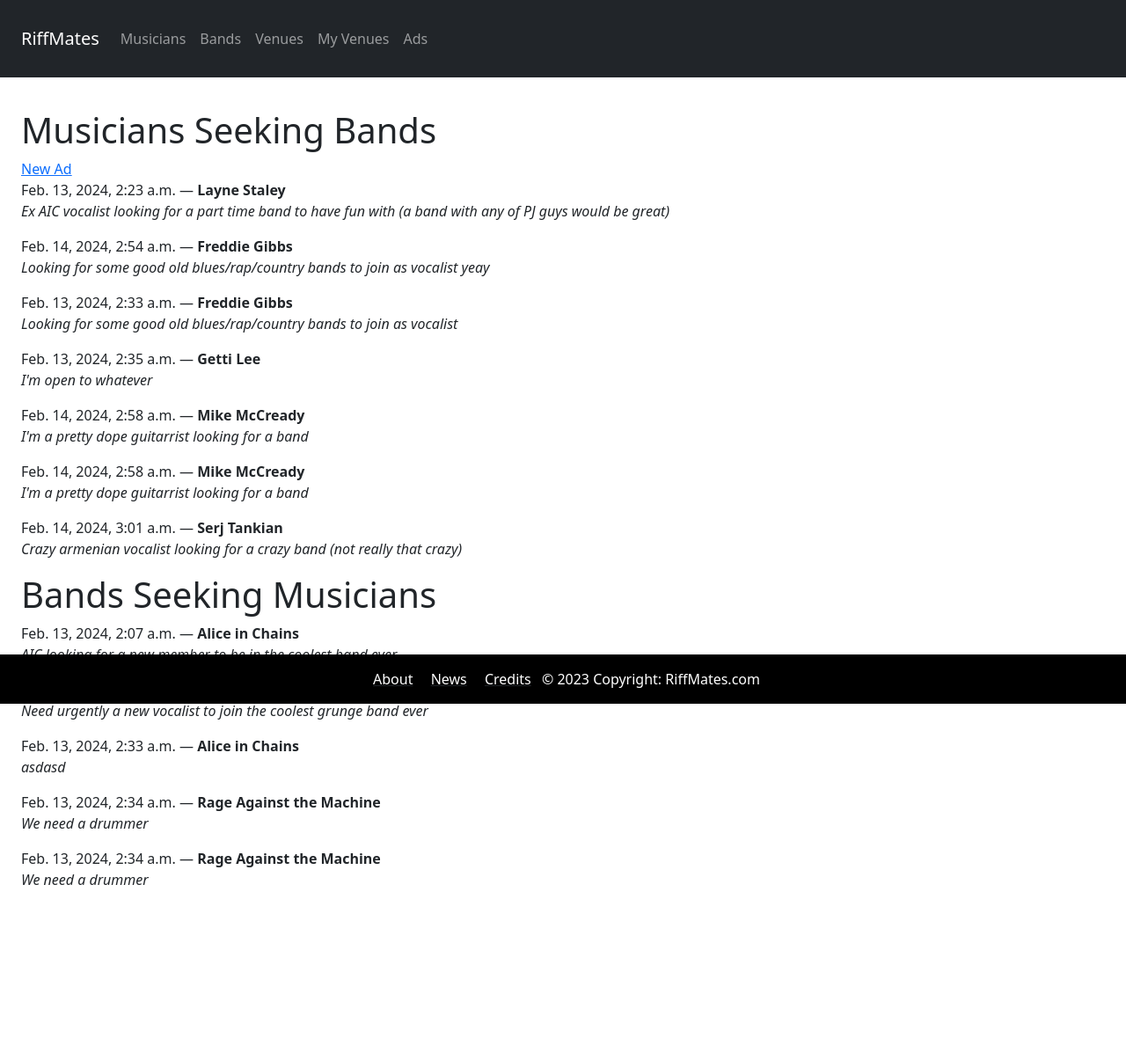
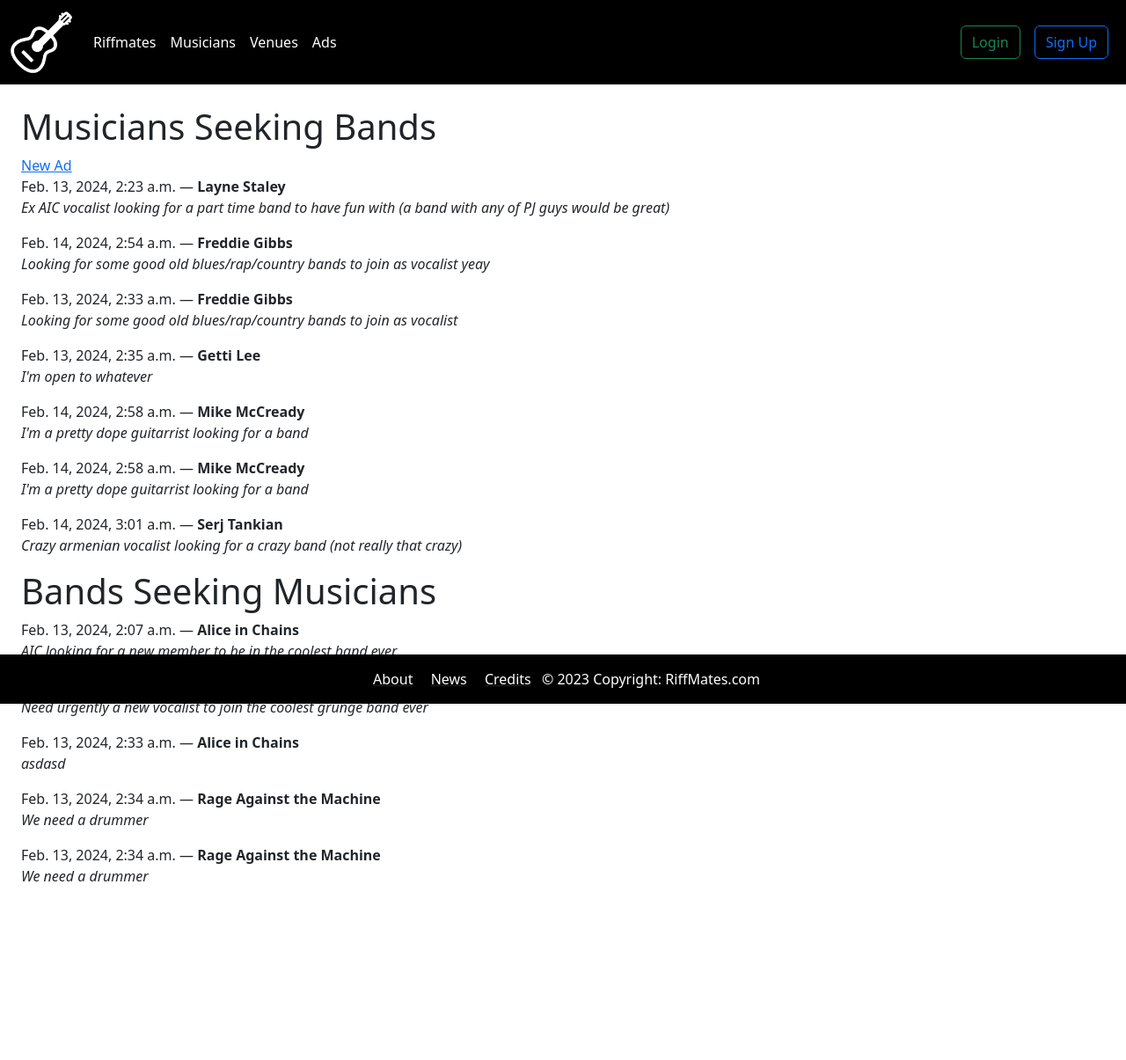
Before and after one commit to Paolovg95/RiffMates, a Django app: page /content/ads/ in a window 1280 px wide. Shown: the top 1205 px of the page at 88% size. After the commit the page ends 1002 px from the top, so only its background shows below. Run offline with Django 4.2, Linux system fonts and the light colour scheme; data comes from the database, SQL or seed files in the repository; both versions use the stored data as it was after the commit; some libraries are stand-ins or nearby versions.

Commit message:
Navbar added with bootstrap CSS and JS, partial folder added for navbar and footer

```diff
--- a/RiffMates/settings.py
+++ b/RiffMates/settings.py
@@ -126,6 +126,6 @@ STATICFILES_DIRS = [BASE_DIR / 'static']
 DEFAULT_AUTO_FIELD = 'django.db.models.BigAutoField'
 
 # Account Management
-LOGIN_REDIRECT_URL = '/bands/'
-LOGOUT_REDIRECT_URL = '/bands/'
+LOGIN_REDIRECT_URL = '/'
+LOGOUT_REDIRECT_URL = '/'
 EMAIL_BACKEND = 'django.core.mail.backends.console.EmailBackend'
--- a/RiffMates/urls.py
+++ b/RiffMates/urls.py
@@ -20,6 +20,7 @@ from home import views as home_views
 from bands.views import get_venues
 
 urlpatterns = [
+    path('', home_views.home, name="home"),
     path('bands/',include("bands.urls")),
     path('content/',include("content.urls")),
     path('admin/', admin.site.urls),
--- a/bands/urls.py
+++ b/bands/urls.py
@@ -6,6 +6,6 @@ urlpatterns = [
     path('musician/<int:musician_id>/', views.get_musician, name="musician"),
     path('musicians', views.get_musicians, name="musicians"),
     path('<str:band_id>', views.get_band, name="band"),
-    path('restricted_musician/<int:musician_id>/', views.musician_restricted),
+    path('restricted_musician/<int:musician_id>/', views.musician_restricted, name='musician_profiles_restricted'),
     path('restricted_venues/', views.venues_restricted, name="my_venues_restricted"),
 ]
--- a/bands/views.py
+++ b/bands/views.py
@@ -89,7 +89,7 @@ def venues_restricted(request):
         """
     else:
         content = f"""
-            <h1>No venues associated</h1>
+            <h1>No venues associated to your profile</h1>
 
             <p>Move on</p>
         """
--- a/content/views.py
+++ b/content/views.py
@@ -66,24 +66,21 @@ def seeking_ad(request, ad_id=0):
         # Ad ID of 0 means the form is created based solely on the submitted data
         if ad_id == 0:
             form = SeekingAdForm(request.POST)
-            if form.is_valid():
-                ad = form.save(commit=False)
-                ad.owner = request.user
-                ad.save()
-                return redirect("ads")
+            validate_ad_form(request, form)
+            return redirect("ads")
         else:
             ad_instance = get_object_or_404(SeekingAd, id=ad_id, owner=request.user)
             form = SeekingAdForm(request.POST, instance=ad_instance)
-            if form.is_valid():
-                ad = form.save(commit=False)
-                ad.owner = request.user
-                ad.save()
-                return redirect("ads")
-
-
+            validate_ad_form(request, form)
+            return redirect("ads")
     # Was a GET, or Form was not valid
     data = {
         "form": form,
     }
+    return render(request, "seeking_ad.html", data)
 
-    return render(request, "seeking_ad.html", data)
+def validate_ad_form(request, form):
+    if form.is_valid():
+        ad = form.save(commit=False)
+        ad.owner = request.user
+        ad.save()
--- a/home/views.py
+++ b/home/views.py
@@ -5,6 +5,8 @@ from datetime import datetime
 # Create your views here.
 
 # Render template w/ context via template
+def home(request):
+    return render(request, "base.html", {})
 def view_credits(request):
 
     credit_context = {
--- a/static/css/styles.css
+++ b/static/css/styles.css
@@ -1,5 +1,3 @@
 body {
-  height: 6000px;
-  padding-top: 100px;
-  padding-bottom: 300px;
+  padding-top: 0px;
 }
--- a/templates/base.html
+++ b/templates/base.html
@@ -10,44 +10,18 @@
   <link href="https://cdn.jsdelivr.net/npm/bootstrap@5.3.2/dist/css/bootstrap.min.css" rel="stylesheet" integrity="sha384-T3c6CoIi6uLrA9TneNEoa7RxnatzjcDSCmG1MXxSR1GAsXEV/Dwwykc2MPK8M2HN" crossorigin="anonymous">
   <link rel="stylesheet" type="text/css" href="{% static 'css/styles.css' %}">
 </head>
-
-<nav class="navbar navbar-expand-lg navbar navbar-dark bg-dark fixed-top p-4 mb-3">
-  <a class="navbar-brand" href="#">RiffMates</a>
-  <button class="navbar-toggler" type="button" data-toggle="collapse" data-target="#navbarSupportedContent"
-    aria-controls="navbarSupportedContent" aria-expanded="false" aria-label="Toggle navigation">
-    <span class="navbar-toggler-icon"></span>
-  </button>
-
-  <div class="collapse navbar-collapse" id="navbarSupportedContent">
-    <ul class="navbar-nav mr-auto">
-      <li class="nav-item active">
-        <a class="nav-link" href="{% url 'musicians' %}">Musicians</a>
-      </li>
-      <li class="nav-item">
-        <a class="nav-link" href="{% url 'bands' %}">Bands</a>
-      </li>
-      <li class="nav-item">
-        <a class="nav-link" href="{% url 'venues' %}">Venues</a>
-      </li>
-      <li class="nav-item">
-        <a class="nav-link" href="{% url 'my_venues_restricted' %}">My Venues</a>
-      </li>
-      <li class="nav-item">
-        <a class="nav-link" href="{% url 'ads' %}">Ads</a>
-      </li>
-    </ul>
+<body>
+  <div>
+    {% include 'partials/navbar.html' %}
+    {% block content %}
+    {% endblock content %}
   </div>
-</nav>
-<body>
-  {% block content %}
-  {% endblock content %}
+  <script src="https://code.jquery.com/jquery-3.2.1.slim.min.js"
+    integrity="sha384-KJ3o2DKtIkvYIK3UENzmM7KCkRr/rE9/Qpg6aAZGJwFDMVNA/GpGFF93hXpG5KkN" crossorigin="anonymous"></script>
+  <script src="https://cdn.jsdelivr.net/npm/popper.js@1.12.9/dist/umd/popper.min.js"
+    integrity="sha384-ApNbgh9B+Y1QKtv3Rn7W3mgPxhU9K/ScQsAP7hUibX39j7fakFPskvXusvfa0b4Q" crossorigin="anonymous"></script>
+  <script src="https://cdn.jsdelivr.net/npm/bootstrap@4.0.0/dist/js/bootstrap.min.js"
+    integrity="sha384-JZR6Spejh4U02d8jOt6vLEHfe/JQGiRRSQQxSfFWpi1MquVdAyjUar5+76PVCmYl" crossorigin="anonymous"></script>
 </body>
-
-<footer class="fixed-bottom text-center p-3 text-white" style="background-color: rgb(0, 0, 0); ">
-  <a class="m-2 text-white link-underline-dark" href="{% url 'about' %}">About</a>
-  <a class="m-2 text-white link-underline-dark" href="{% url 'news' %}">News</a>
-  <a class="m-2  text-white link-underline-dark" href="{% url 'credits' %}">Credits</a>
-  © 2023 Copyright:
-  <a>RiffMates.com</a>
-</footer>
+  {% include 'partials/footer.html' %}
 </html>
--- /dev/null
+++ b/templates/partials/footer.html
@@ -0,0 +1,7 @@
+<footer class="fixed-bottom text-center p-3 text-white" style="background-color: rgb(0, 0, 0); ">
+  <a class="m-2 text-white link-underline-dark" href="{% url 'about' %}">About</a>
+  <a class="m-2 text-white link-underline-dark" href="{% url 'news' %}">News</a>
+  <a class="m-2  text-white link-underline-dark" href="{% url 'credits' %}">Credits</a>
+  © 2023 Copyright:
+  <a>RiffMates.com</a>
+</footer>
--- /dev/null
+++ b/templates/partials/navbar.html
@@ -0,0 +1,52 @@
+{% load static %}
+<nav class="navbar navbar-expand-lg navbar-dark" style="background-color: #000000;">
+  <div class="container-fluid">
+    <a class="navbar-brand" href="{% url 'home' %}"><img src="{% static 'img/guitar-xxl.png'%}" height="70"></a>
+    <button class="navbar-toggler" type="button" data-bs-toggle="collapse" data-bs-target="#navbarSupportedContent"
+      aria-controls="navbarSupportedContent" aria-expanded="false" aria-label="Toggle navigation">
+      <span class="navbar-toggler-icon"></span>
+    </button>
+    <div class="collapse navbar-collapse" id="navbarSupportedContent">
+      <ul class="navbar-nav me-auto mb-2 mb-lg-0">
+        <li class="nav-item">
+          <a class="nav-link active" aria-current="page" href="{% url 'home' %}">Riffmates</a>
+        </li>
+        <li class="nav-item">
+          <a class="nav-link active" aria-current="page" href="{% url 'musicians' %}">Musicians</a>
+        </li>
+        <li class="nav-item">
+          <a class="nav-link active" aria-current="page" href="{% url 'venues' %}">Venues</a>
+        </li>
+        <li class="nav-item">
+          <a class="nav-link active" aria-current="page" href="{% url 'ads' %}">Ads</a>
+        </li>
+        {% if user.is_authenticated %}
+          <li class="nav-item dropdown">
+            <a class="nav-link dropdown-toggle" href="#" id="navbarDropdownMenuLink" data-toggle="dropdown" aria-haspopup="true"
+              aria-expanded="false">
+              My profile
+            </a>
+              <div class="dropdown-menu" aria-labelledby="navbarDropdown">
+                <a class="dropdown-item" href="{% url 'my_venues_restricted' %}">Venues</a>
+                <a class="dropdown-item" href="#">Musicians</a>
+              </div>
+          </li>
+        {% endif %}
+        <li class="nav-item">
+          <a class="nav-link disabled" href="#" tabindex="-1" aria-disabled="true"></a>
+        </li>
+      </ul>
+      <form class="d-flex">
+        {% if user.is_authenticated %}
+          <button class="btn btn-outline-warning m-2" type="submit"><a class="nav-link"
+              href="{% url 'logout' %}">Logout</a></button>
+        {% else %}
+          <button class="btn btn-outline-success m-2" type="submit"><a class="nav-link"
+              href="{% url 'login' %}">Login</a></button>
+          <button class="btn btn-outline-primary m-2" type="submit"><a class="nav-link" href="#">Sign Up</a></button>
+        {% endif %}
+      </form>
+    </div>
+  </div>
+</nav>
+<!-- Navbar -->
```
Also changed, not shown: db.sqlite3, static/img/guitar-xxl.png (added), templates/home.html (added).
